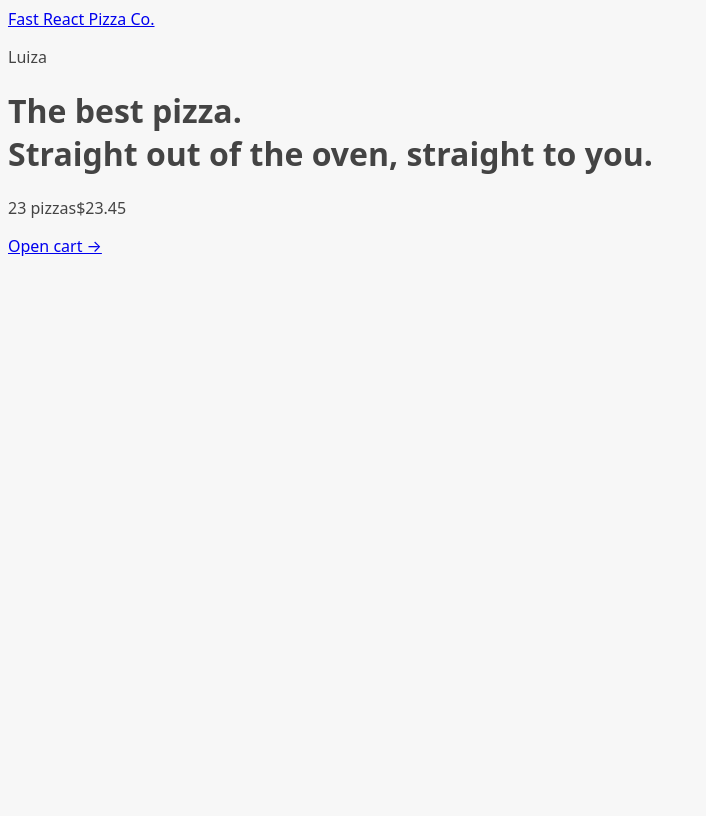
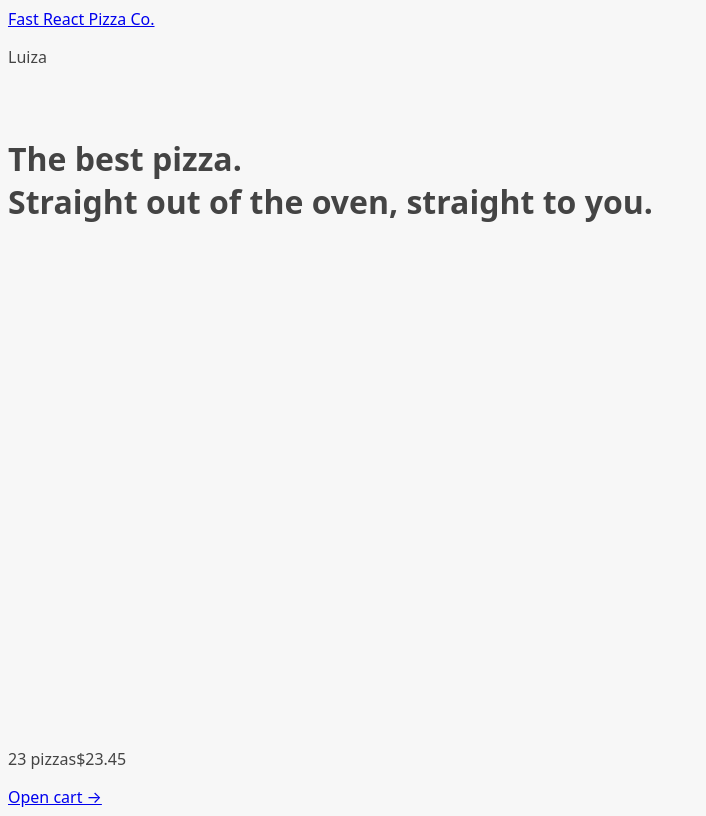
Before and after one commit to lpetrinina/Fast-React-Pizza, a React (Vite) app in the folder fast-react-pizza/: page / in a window 1280 px wide. Shown: the whole page, without its empty margins (0-706 px from the left). Built offline with nearby package versions, Linux system fonts and the light colour scheme.

Commit message:
Add loader

```diff
--- a/fast-react-pizza/src/ui/AppLayout.jsx
+++ b/fast-react-pizza/src/ui/AppLayout.jsx
@@ -1,10 +1,17 @@
-import { Outlet } from "react-router";
+import { Outlet, useNavigation } from "react-router";
+
 import CartOverview from "../features/cart/CartOverview";
 import Header from "./Header";
+import Loader from "./Loader";
 
 function AppLayout() {
+  const navigation = useNavigation();
+  const isLoading = navigation.state === "loading";
+
   return (
-    <div>
+    <div className='layout'>
+      {isLoading && <Loader />}
+
       <Header />
 
       <main>
--- /dev/null
+++ b/fast-react-pizza/src/ui/Loader.jsx
@@ -0,0 +1,5 @@
+function Loader() {
+  return <div className='loader'></div>;
+}
+
+export default Loader;
```
Also changed, not shown: 1 other file (tests, documents, lock files or other folders).
